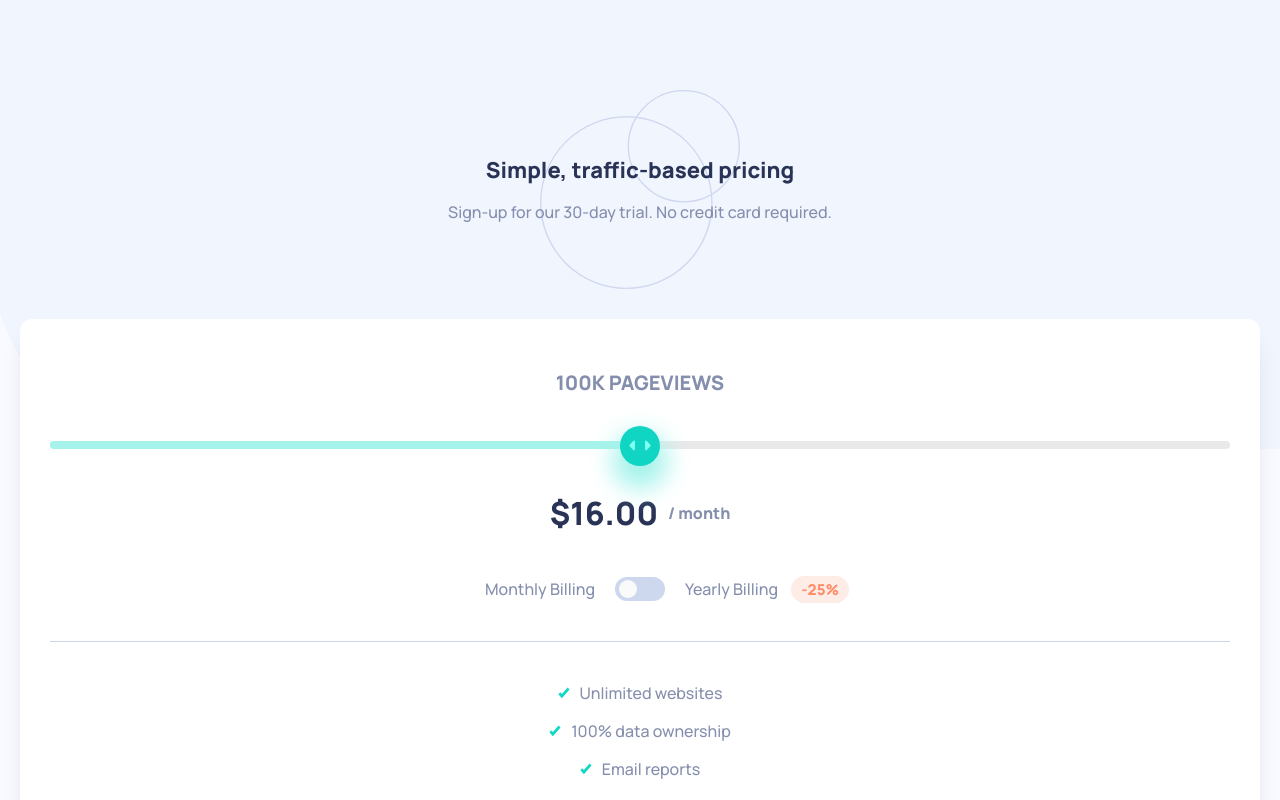
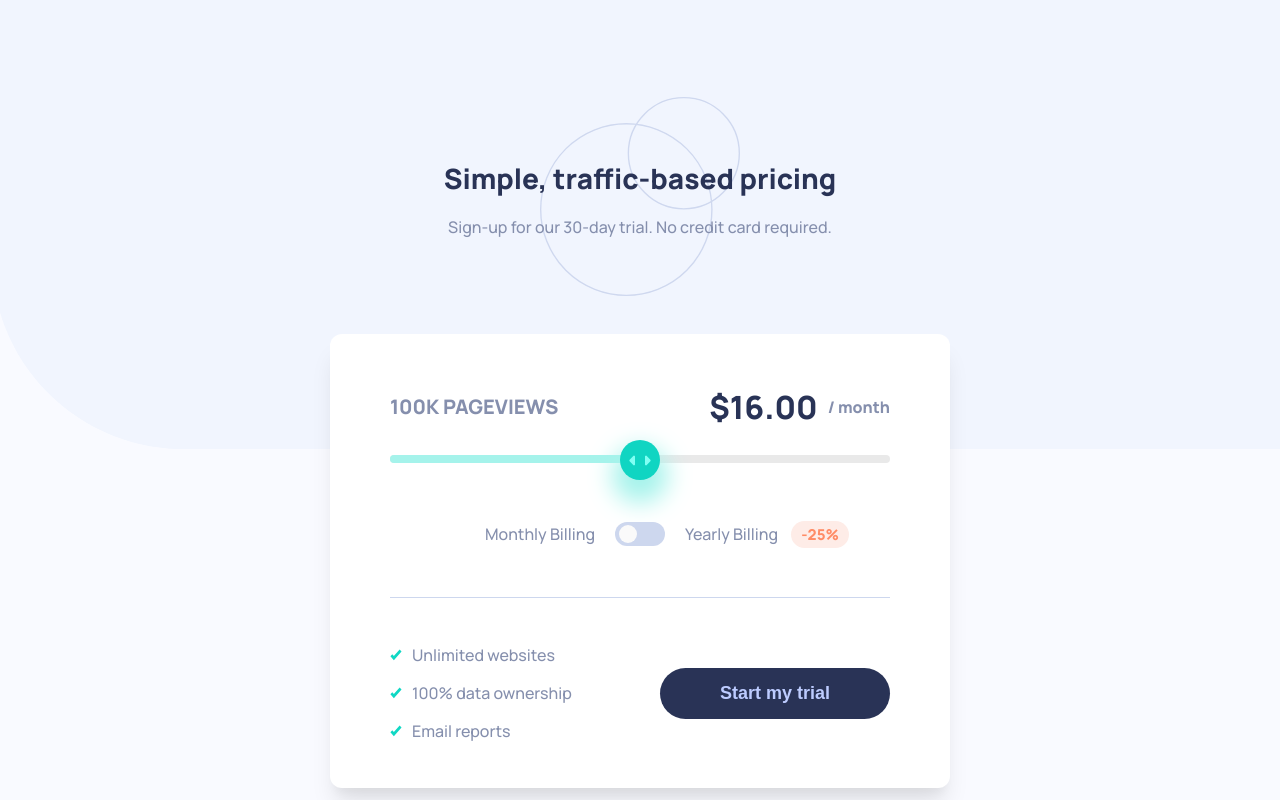
Before and after one commit to celigx/interactive-pricing-component, a React (Create React App) app: page / in a window 1280 px wide. Shown: the top 800 px of the page. Built offline with nearby package versions, Linux system fonts and the light colour scheme.

Commit message:
Add media query

```diff
--- a/src/App.sass
+++ b/src/App.sass
@@ -119,6 +119,8 @@ $ctaBackground: #293356
       border-style: none
       border-radius: 40px
       padding: 15px 60px
+      &:hover
+        color: #fff
 
 // Customise toggle button
 .toggle
@@ -154,3 +156,58 @@ $ctaBackground: #293356
 
 .toggle.react-toggle:active:not(.react-toggle--disabled) .react-toggle-thumb
   box-shadow: none
+
+@media screen and ( min-width: 768px )
+  .app
+    background-size: auto
+
+    .titleContainer
+
+      .title
+        font-size: 28px
+
+    .cardContainer
+      max-width: 500px
+      padding: 30px 60px
+      margin: 0 auto
+
+      .topContainer
+        display: grid
+        grid-template-columns: repeat(2, 1fr)
+        grid-template-rows: 1fr 60px 1fr
+
+        .pageViews
+          grid-column: 1 / 2
+          grid-row: 1 / 2
+          display: flex
+          align-items: center
+          margin: 0
+
+        .rc-slider
+          grid-column: 1 / 3
+          grid-row: 2 / 3
+
+        .priceContainer
+          grid-column: 2 / 3
+          grid-row: 1 / 2
+          justify-content: flex-end
+          margin: 0
+
+        .toggleContainer
+          grid-column: 1 / 3
+          grid-row: 3 / 4
+
+        .borderLine
+          grid-column: 1 / 3
+          grid-row: 4
+
+
+      .bottomContainer
+        display: flex
+        align-items: center
+        justify-content: space-between
+        padding: 30px 0 0 0
+
+        .checkmark
+          text-align: left
+          margin: 0
```
